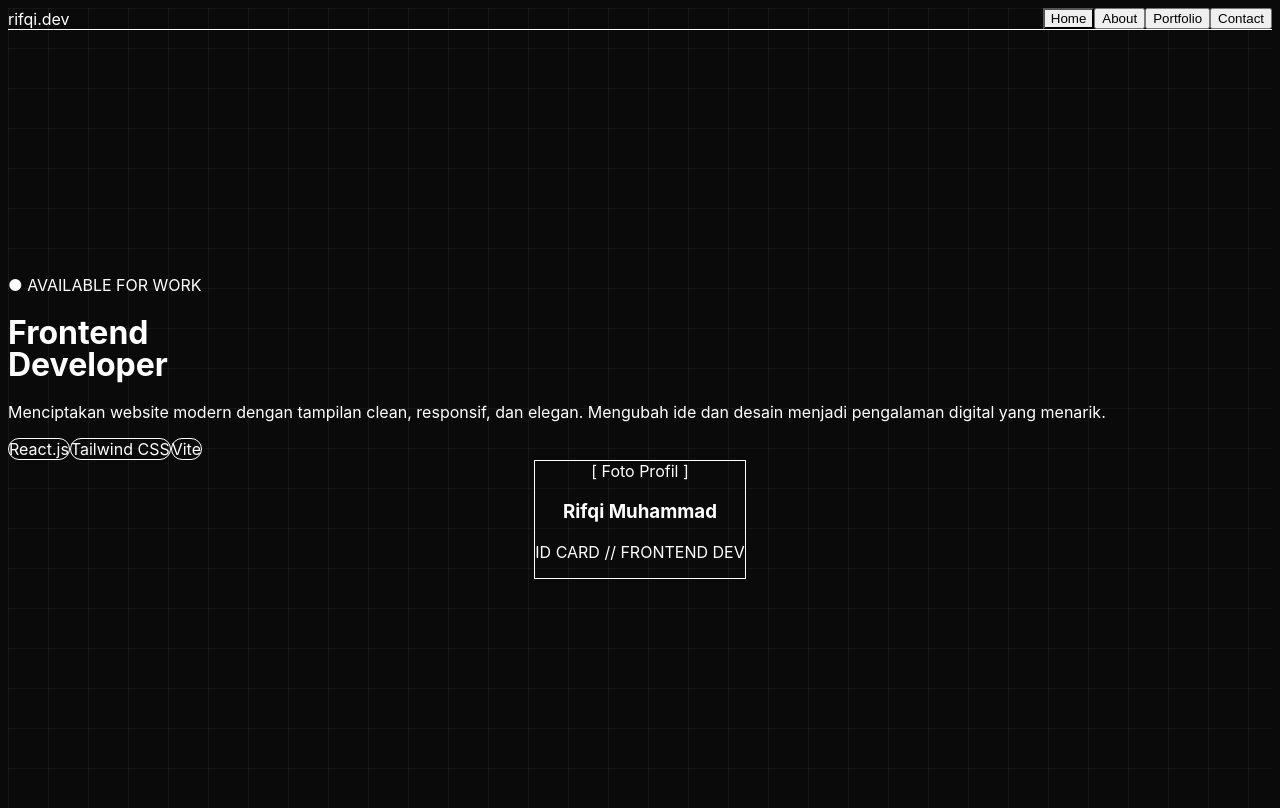
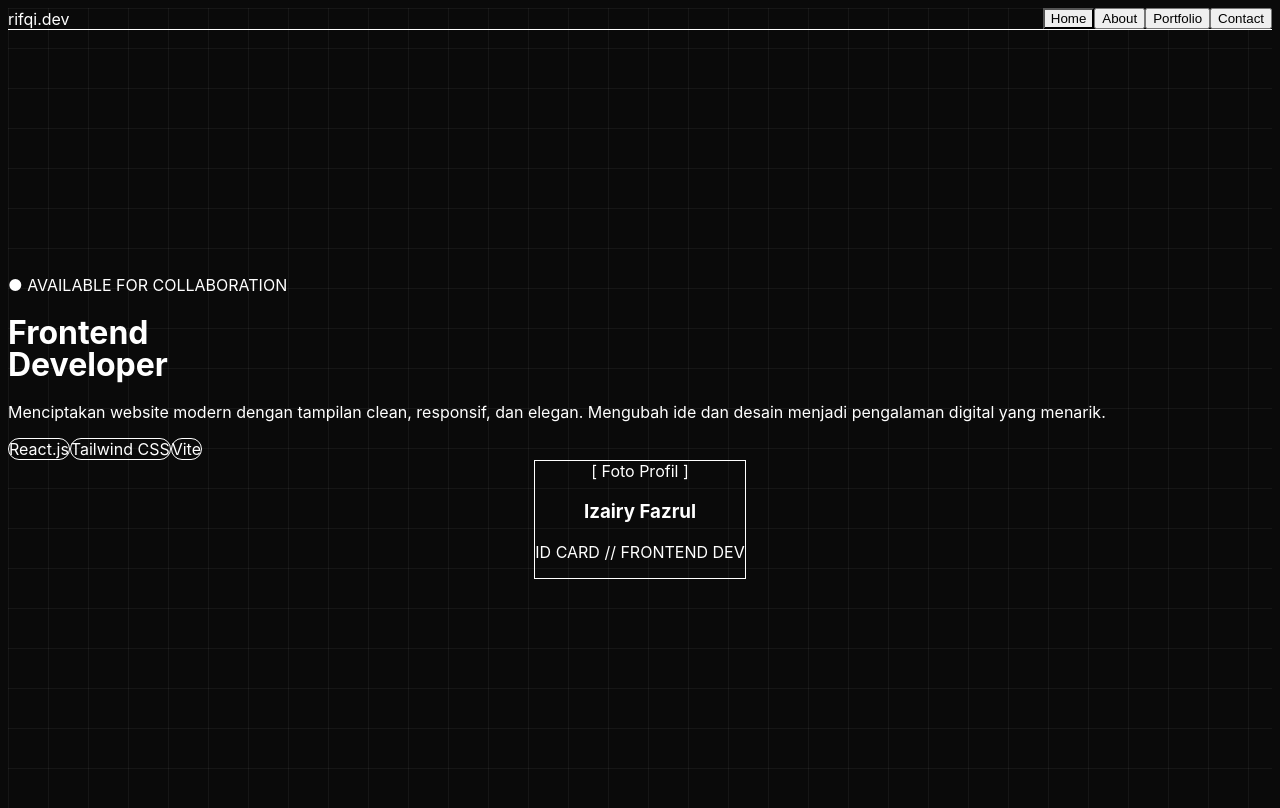
Before and after one commit to pazrol/portfolio, a React (Vite) app: page / in a window 1280 px wide. Shown: the top 808 px of the page. Built offline with nearby package versions, Linux system fonts and the light colour scheme.

Commit message:
Initial commit

```diff
--- a/src/components/About.jsx
+++ b/src/components/About.jsx
@@ -7,7 +7,7 @@ const About = () => {
         <h2 className="text-sm font-mono uppercase text-gray-400 tracking-widest">
           About Me
         </h2>
-        <h1 className="text-4xl font-bold">Rifqi Muhammad Aliya</h1>
+        <h1 className="text-4xl font-bold">Izairy Fazrul</h1>
         <p className="text-gray-400 leading-relaxed">
           Fresh Graduate dengan passion mendalam di bidang frontend development
           dan UI design. Berfokus pada pembuatan website clean, responsif, dan
--- a/src/components/Contact.jsx
+++ b/src/components/Contact.jsx
@@ -53,7 +53,7 @@ const Contact = () => {
         <div className="bg-cardBg border border-white/10 rounded-2xl p-6 space-y-4">
           <div className="border-b border-white/5 pb-3">
             <span className="text-sm font-bold block">
-              Rifqi Muhammad A.{" "}
+              Izairy Fazrul{" "}
               <span className="text-xs bg-white/10 text-gray-400 px-2 py-0.5 rounded ml-2">
                 Pinned
               </span>
--- a/src/components/Home.jsx
+++ b/src/components/Home.jsx
@@ -6,7 +6,7 @@ const Home = () => {
       {/* Left Text details */}
       <div className="space-y-6">
         <p className="text-sm font-mono text-green-400 tracking-widest uppercase">
-          ● Available for work
+          ● Available for collaboration
         </p>
         <h1 className="text-6xl font-extrabold tracking-tight leading-none">
           Frontend <br /> <span className="text-gray-400">Developer</span>
@@ -41,7 +41,7 @@ const Home = () => {
             </span>
           </div>
           <div className="mt-4 text-center">
-            <h3 className="font-bold text-lg tracking-wide">Rifqi Muhammad</h3>
+            <h3 className="font-bold text-lg tracking-wide">Izairy Fazrul</h3>
             <p className="text-xs text-gray-400 font-mono mt-1">
               ID CARD // FRONTEND DEV
             </p>
```
